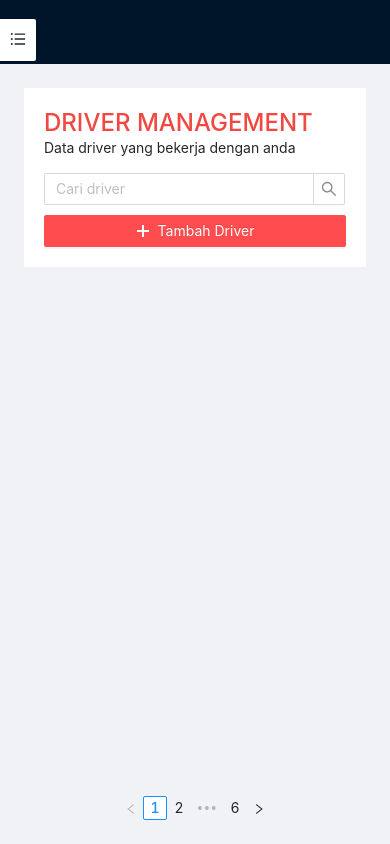
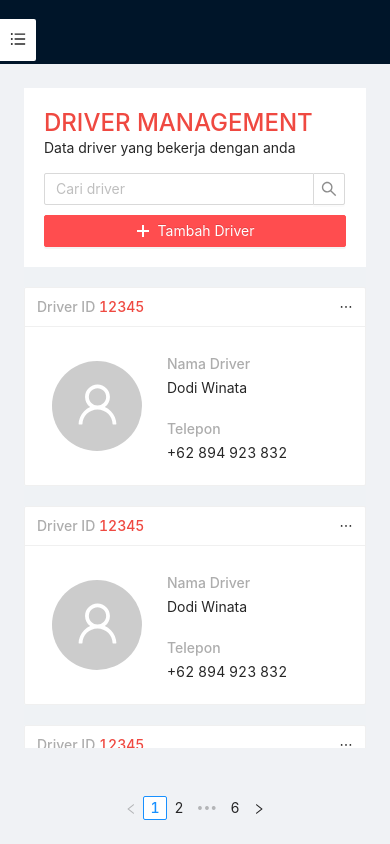
Before and after one commit to nadyapatricia/shipper, a React (Create React App) app: page / in a window 390 px wide. Built offline with nearby package versions, Linux system fonts and the light colour scheme; the HTML template or start-up script is replaced by a standard one.

Commit message:
Create MobileCard component and layout

```diff
--- a/src/App.js
+++ b/src/App.js
@@ -9,6 +9,7 @@ import { DESKTOP_BREAKPOINT } from './constants';
 import ShipperLogo from './components/ShipperLogo';
 import PageHeader from './components/PageHeader';
 import DesktopCard from './components/DesktopCard';
+import MobileCard from './components/MobileCard';
 
 const { Header, Content, Footer, Sider } = Layout;
 
@@ -34,12 +35,13 @@ function App() {
             </Menu.Item>
           </Menu>
         </Sider>
-        <Layout>
+        <Layout className='site-layout'>
           <Header
             className='site-layout-sub-header-background'
             style={{ padding: 0 }}
           />
-          <Content style={{ margin: '24px' }}>
+          <Content style={{ margin: '24px', overflow: 'scroll' }}>
+            <div className='site-layout-background'>
               <PageHeader />
               <DesktopCardContainer>
                 <DesktopCard />
@@ -48,6 +50,14 @@ function App() {
                 <DesktopCard />
                 <DesktopCard />
               </DesktopCardContainer>
+              <MobileCardContainer>
+                <MobileCard />
+                <MobileCard />
+                <MobileCard />
+                <MobileCard />
+                <MobileCard />
+              </MobileCardContainer>
+            </div>
           </Content>
           <Footer style={{ textAlign: 'center' }}>
             <Pagination
@@ -77,3 +87,14 @@ const DesktopCardContainer = styled.div`
     margin-top: 20px;
   }
 `;
+
+const MobileCardContainer = styled.div`
+  display: flex;
+  flex-direction: column;
+  margin-top: 20px;
+  height: 100%;
+
+  ${DESKTOP_BREAKPOINT} {
+    display: none;
+  }
+`;
--- /dev/null
+++ b/src/components/MobileCard.js
@@ -0,0 +1,78 @@
+import React from 'react';
+import { Avatar, Card } from 'antd';
+import { EllipsisOutlined, UserOutlined } from '@ant-design/icons';
+import styled from '@emotion/styled';
+
+export default function DesktopCard() {
+  return (
+    <StyledCard
+      size='small'
+      title={
+        <>
+          <span style={{ color: '#adadad' }}>Driver ID</span>{' '}
+          <span style={{ color: '#ef4941' }}>12345</span>
+        </>
+      }
+      extra={<EllipsisOutlined />}
+    >
+      <ContentWrapper>
+        <Avatar
+          size={90}
+          icon={<UserOutlined />}
+          style={{ marginRight: '25px' }}
+        />
+        <UserBarBody>
+          <Details>
+            <Header>Nama Driver</Header>
+            <Content>Dodi Winata</Content>
+          </Details>
+          <Details>
+            <Header>Telepon</Header>
+            <Content>+62 894 923 832</Content>
+          </Details>
+        </UserBarBody>
+      </ContentWrapper>
+    </StyledCard>
+  );
+}
+
+const UserBarBody = styled.div`
+  display: flex;
+  flex-direction: column;
+`;
+
+const ContentWrapper = styled.div`
+  padding: 15px;
+  display: flex;
+  align-items: center;
+`;
+
+const Details = styled.div`
+  margin-bottom: 5px;
+  align: left;
+
+  &:last-child {
+    margin-bottom: -20px;
+  }
+`;
+
+const Content = styled.p`
+  height: auto;
+  overflow: hidden;
+  text-overflow: ellipsis;
+`;
+
+const Header = styled.p`
+  margin-bottom: 2px;
+  font-weight: 500;
+  color: #adadad;
+`;
+
+const StyledCard = styled(Card)`
+  width: 100%;
+  margin-bottom: 20px;
+
+  &:last-child {
+    margin-bottom: 0;
+  }
+`;
--- a/src/index.css
+++ b/src/index.css
@@ -9,8 +9,8 @@
   height: 75px;
 }
 
-.site-layout-background {
-  background: #fff;
+.site-layout .site-layout-background {
+  background: #eff2f5;
 }
 
 /* override antd */
```
Lines whose indentation alone changed are shown as unchanged.
